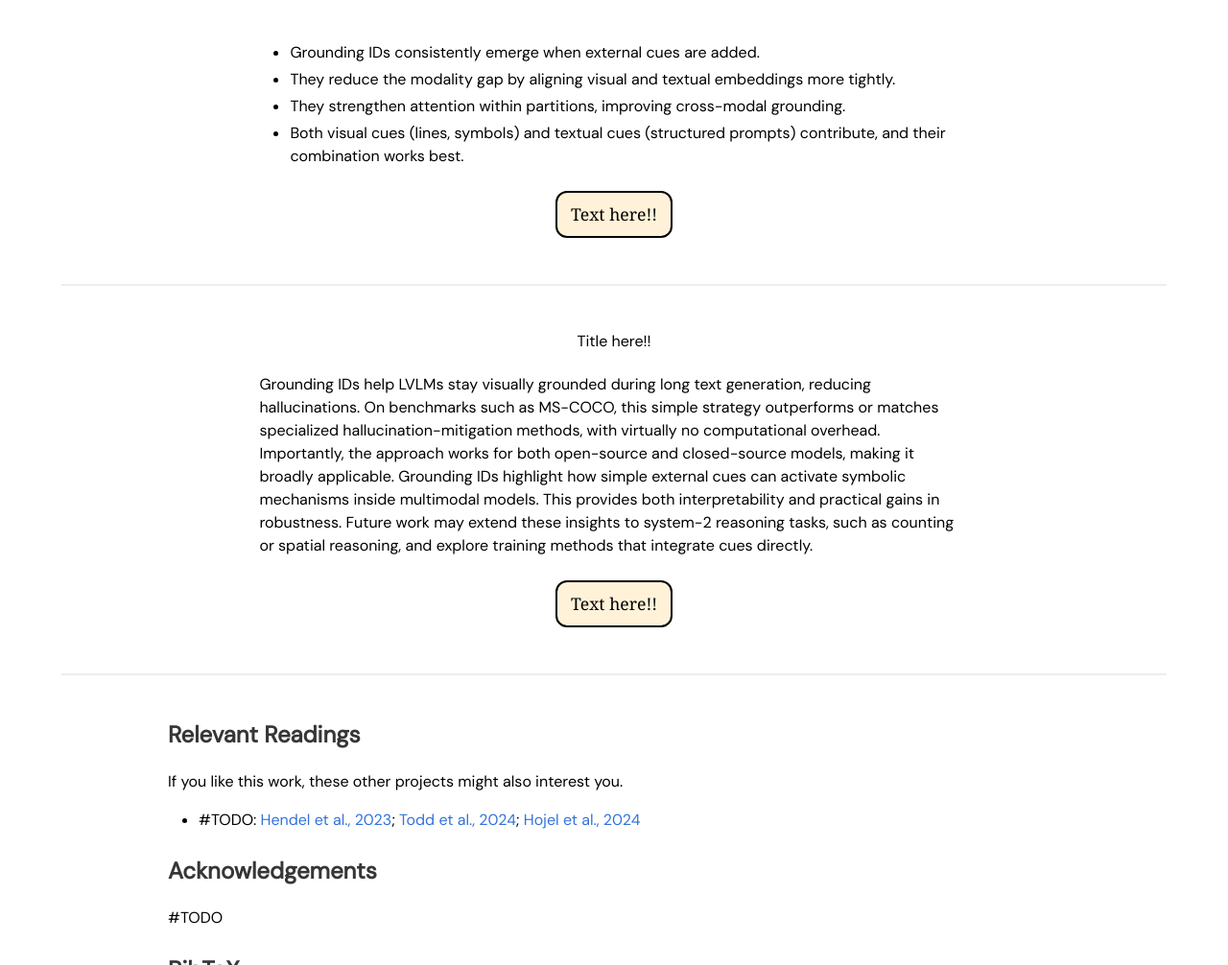
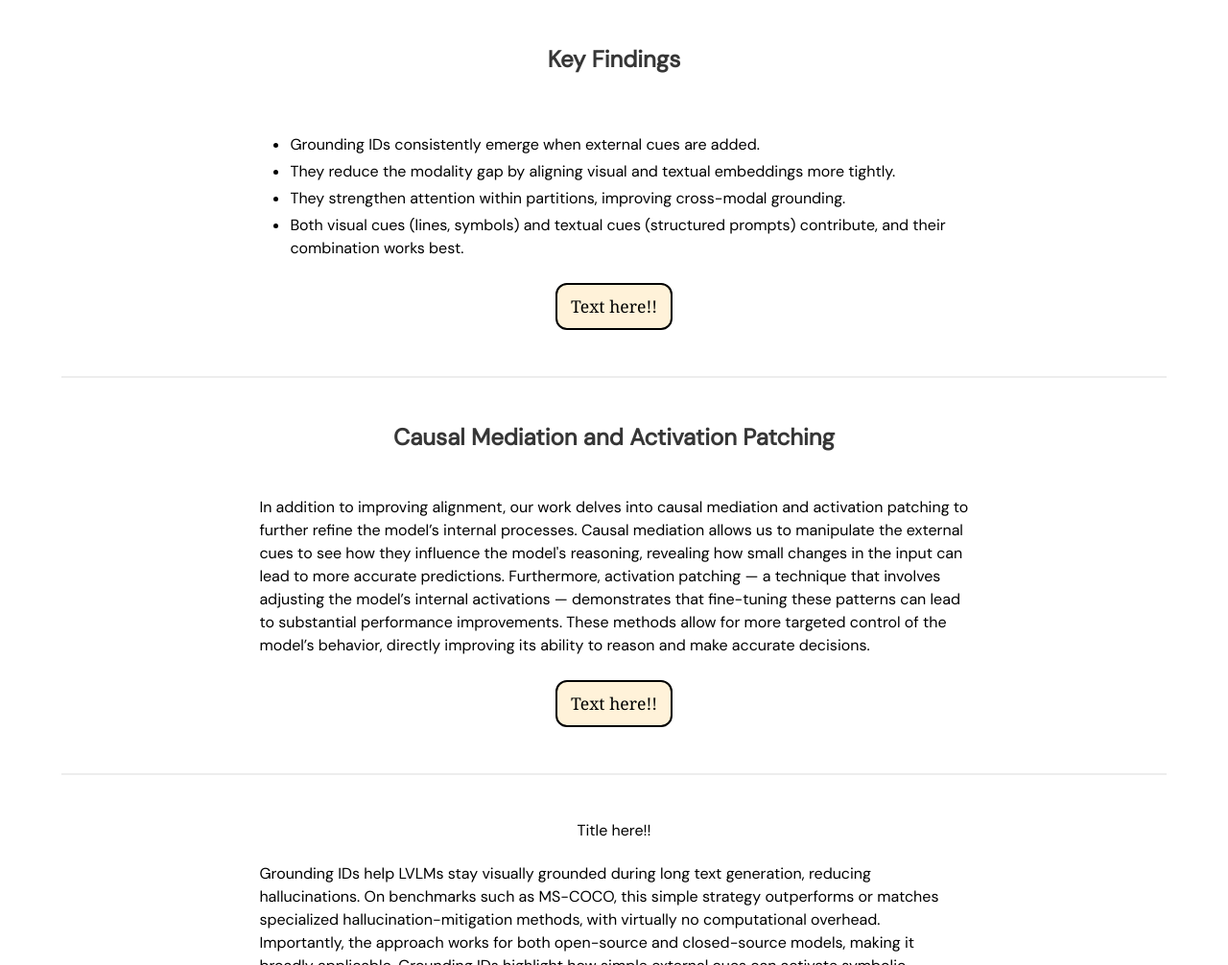
Before and after one commit to Sadegh-moh/Uncovering-Grounding-IDs, a plain HTML site: page index.html in a window 1280 px wide. Shown: the part 2388-3394 px from the top of the page at 96% size. Drawn offline with nearby package versions, Linux system fonts and the light colour scheme; some icons are missing.

Commit message:
Adding new content

```diff
--- a/index.html
+++ b/index.html
@@ -118,9 +118,9 @@
         <div class="content has-text-left">
           <p>
           Large vision-language models (LVLMs) show strong performance across multimodal benchmarks but remain limited in structured reasoning and precise grounding. Recent work has demonstrated that adding simple visual structures, such as partitions and annotations, improves accuracy, yet the internal mechanisms underlying these gains remain unclear. We investigate this phenomenon and propose the concept of <em>Grounding IDs</em>, latent identifiers induced by external cues that bind objects to their designated partitions across modalities. Through representation analysis, we find that these identifiers emerge as robust within-partition alignment in embedding space and reduce the modality gap between image and text. Causal interventions further confirm that these identifiers mediate binding between objects and symbolic cues.
-We show that Grounding IDs strengthen attention between related components, which in turn improves cross-modal grounding and reduces hallucinations.
-Taken together, our results identify Grounding IDs as a key symbolic mechanism explaining how external cues enhance multimodal binding, offering both interpretability and practical improvements in robustness.
-</p>
+          We show that Grounding IDs strengthen attention between related components, which in turn improves cross-modal grounding and reduces hallucinations.
+          Taken together, our results identify Grounding IDs as a key symbolic mechanism explaining how external cues enhance multimodal binding, offering both interpretability and practical improvements in robustness.
+          </p>
         </div>
       </div>
     </div>
@@ -141,7 +141,12 @@ Taken together, our results identify Grounding IDs as a key symbolic mechanism e
           <br>
           <div class="content has-text-left">
             <p>
-            Large vision–language models (LVLMs) such as LLaVA, GPT-4V, and Qwen-VL achieve strong performance on many benchmarks. However, they still struggle with structured reasoning, precise grounding, and avoiding hallucinations. Interestingly, very simple input modifications — like adding grids, lines, or annotations — can make these models much more reliable. Until now, it was not clear why such simple scaffolds help.
+              LVLMs have internal grounding capabilities and achieve strong performance on many benchmarks.
+              However, they still struggle with structured reasoning, precise grounding, and avoiding hallucinations.
+              Interestingly, very simple input modifications — like adding grids, lines, or annotations — can make these models much more reliable.
+              Until now, it was not clear why such simple scaffolds help. We introduce Grounding IDs, latent identifiers induced by external cues that bind objects to their designated partitions across modalities.
+              For example, when an image is divided with visual symbols (#, @, $) and the prompt refers to them, the model internally creates identifiers that link each symbol to its corresponding region.
+              These identifiers propagate through attention and embeddings, tightening the connection between image and text.
             </p>
           </div>
 
@@ -223,6 +228,33 @@ Taken together, our results identify Grounding IDs as a key symbolic mechanism e
               <li>They strengthen attention within partitions, improving cross-modal grounding.</li>
               <li>Both visual cues (lines, symbols) and textual cues (structured prompts) contribute, and their combination works best.</li>
             </ul>
+          </div>
+
+          <div class="finding-box">
+            Text here!!</div>
+        </div>
+      </div>
+    </div>
+  </div>
+</section>
+
+<hr>
+<section class="section">
+  <div class="container is-max-desktop">
+    <div class="columns is-centered has-text-centered">
+      <div class="column is-four-fifths">
+        <h2 class="title is-4">Causal Mediation and Activation Patching</h2>
+        <div class="max-width-content">
+          <!-- Video or image here -->
+          <!-- <video class="max-width-results" id="instruction" muted playsinline onclick="playVideo('instruction')">
+            <source src="assets/instruction.m4v" type="video/mp4">
+          </video> -->
+
+          <br>
+          <div class="content has-text-left">
+            <p>
+              In addition to improving alignment, our work delves into causal mediation and activation patching to further refine the model’s internal processes. Causal mediation allows us to manipulate the external cues to see how they influence the model's reasoning, revealing how small changes in the input can lead to more accurate predictions. Furthermore, activation patching — a technique that involves adjusting the model’s internal activations — demonstrates that fine-tuning these patterns can lead to substantial performance improvements. These methods allow for more targeted control of the model’s behavior, directly improving its ability to reason and make accurate decisions.
+            </p>
           </div>
 
           <div class="finding-box">
```
